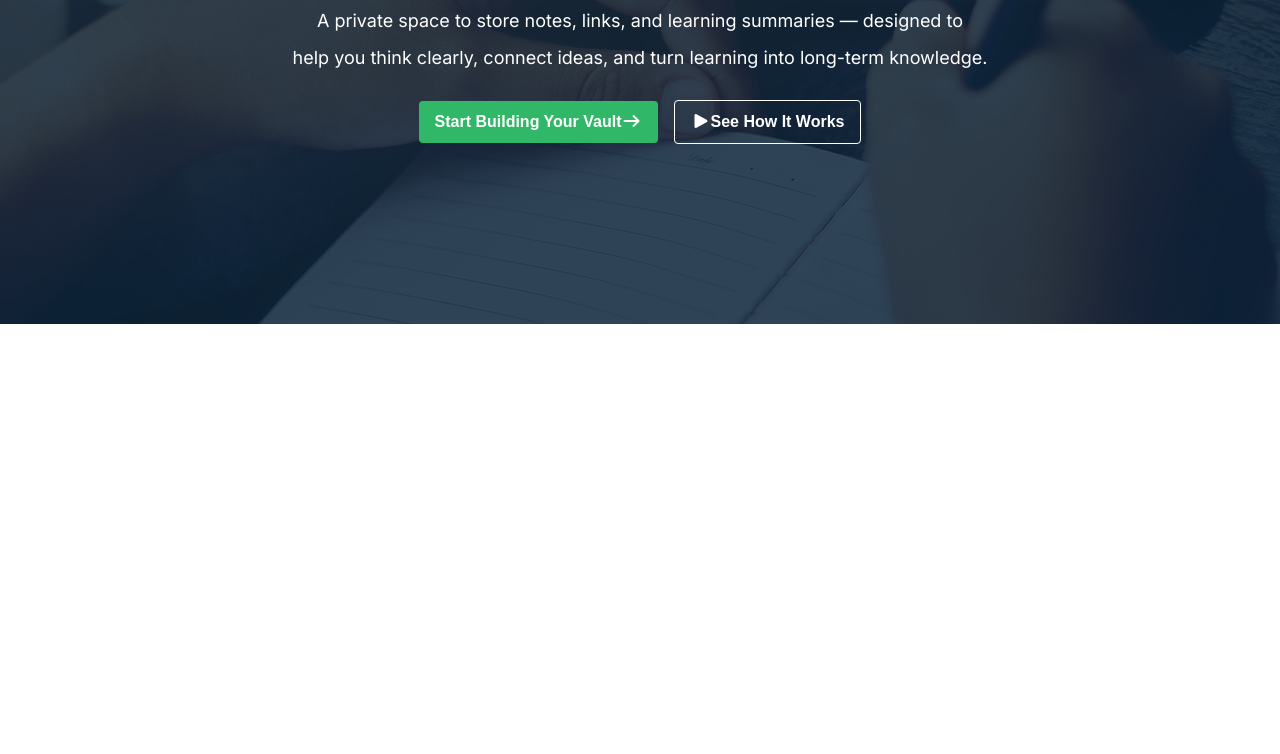
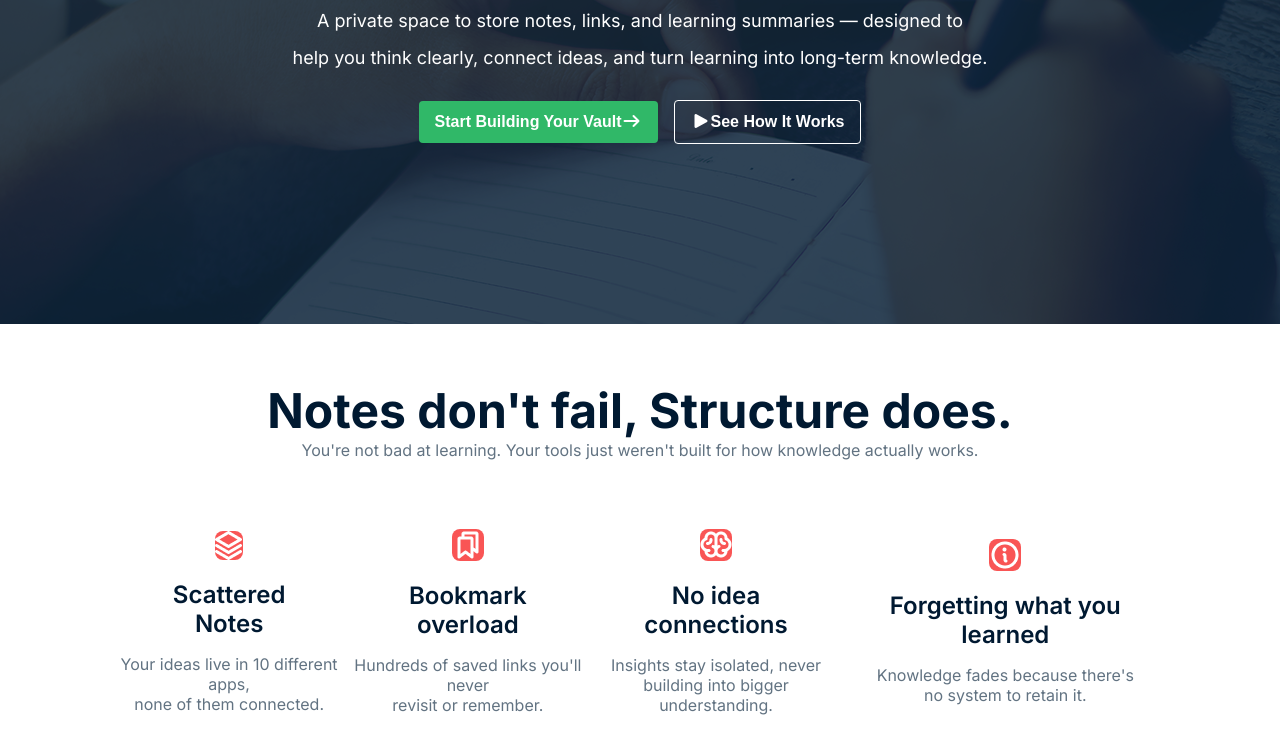
Before and after one commit to mania75932/Assignment-01, a plain HTML site: page index.html in a window 1280 px wide. Shown: the part 430-1184 px from the top of the page. Before the commit the page ends 800 px from the top, so only its background shows below. Drawn offline with Linux system fonts and the light colour scheme.

Commit message:
completed notes section of my project

```diff
--- a/index.html
+++ b/index.html
@@ -61,6 +61,47 @@
         </div>
 
     </section>
+    <section id="Notes">
+        <div class="Notes-container">
+            <div class="section-container">
+                <h1>Notes don't fail, Structure does.</h1>
+                <p>You're not bad at learning. Your tools just weren't built for how knowledge actually works.</p>
+
+            </div>
+
+            <div class="Notes-box">
+                <div class="Notes-card">
+                    <img src="images/scattered.png">
+                    <h3>Scattered Notes</h3>
+                    <p>Your ideas live in 10 different apps,<br> none of them connected.</p>
+
+
+                </div>
+                <div class="Notes-card">
+                    <img src="images/Bookmarks.png">
+                    <h3>Bookmark overload</h3>
+                    <p>Hundreds of saved links you'll never <br>revisit or remember.</p>
+
+
+                </div>
+                <div class="Notes-card">
+                    <img src="images/Brain.png">
+                    <h3>No idea connections</h3>
+                    <p>Insights stay isolated, never <br>building into bigger understanding.</p>
+
+
+
+                </div>
+                <div class="Notes-card">
+                    <img src="images/Info.png">
+                    <h3>Forgetting what you learned</h3>
+                    <p>Knowledge fades because there's<br> no system to retain it.</p>
+
+
+                </div>
+            </div>
+        </div>
+    </section>
 
 </body>
 
--- a/style.css
+++ b/style.css
@@ -158,3 +158,69 @@ nav .nav-menu a {
     padding: 12px 16px;
 
 }
+
+.section-container h1 {
+    font-size: 48px;
+    font-weight: 700;
+    text-align: center;
+    color: #001931;
+
+
+}
+
+.section-container p {
+    font-size: 16px;
+    font-weight: 400;
+    text-align: center;
+    color: #627382;
+}
+
+#Notes {
+    max-width: 1600px;
+    max-height: 448px;
+    padding: 120px 120px 120px;
+    display: flex;
+    align-items: center;
+    justify-content: space-around;
+    gap: 44px;
+}
+
+.Notes-box {
+    background-color: #ffffff;
+    max-width: 1360px;
+    max-height: 300px;
+    display: flex;
+    align-items: center;
+    justify-content: space-around;
+    text-align: center;
+    gap: 16px;
+
+
+}
+
+.Notes-card img {
+    max-width: 32px;
+    max-height: 32px;
+    background-color: #F95555;
+    margin-top: 69.5px;
+    border-radius: 8px;
+
+
+}
+
+.Notes-card h3 {
+    font-size: 24px;
+    font-weight: 600;
+    text-align: center;
+    color: #001931;
+    margin: 16px 24px;
+
+}
+
+.Notes-card p {
+    font-size: 16px;
+    font-weight: 400;
+    color: #627382;
+    line-height: 20px;
+
+}
```
Also changed, not shown: images/Bookmarks.png (added), images/Brain.png (added), images/Info.png (added), images/scattered.png (added).
